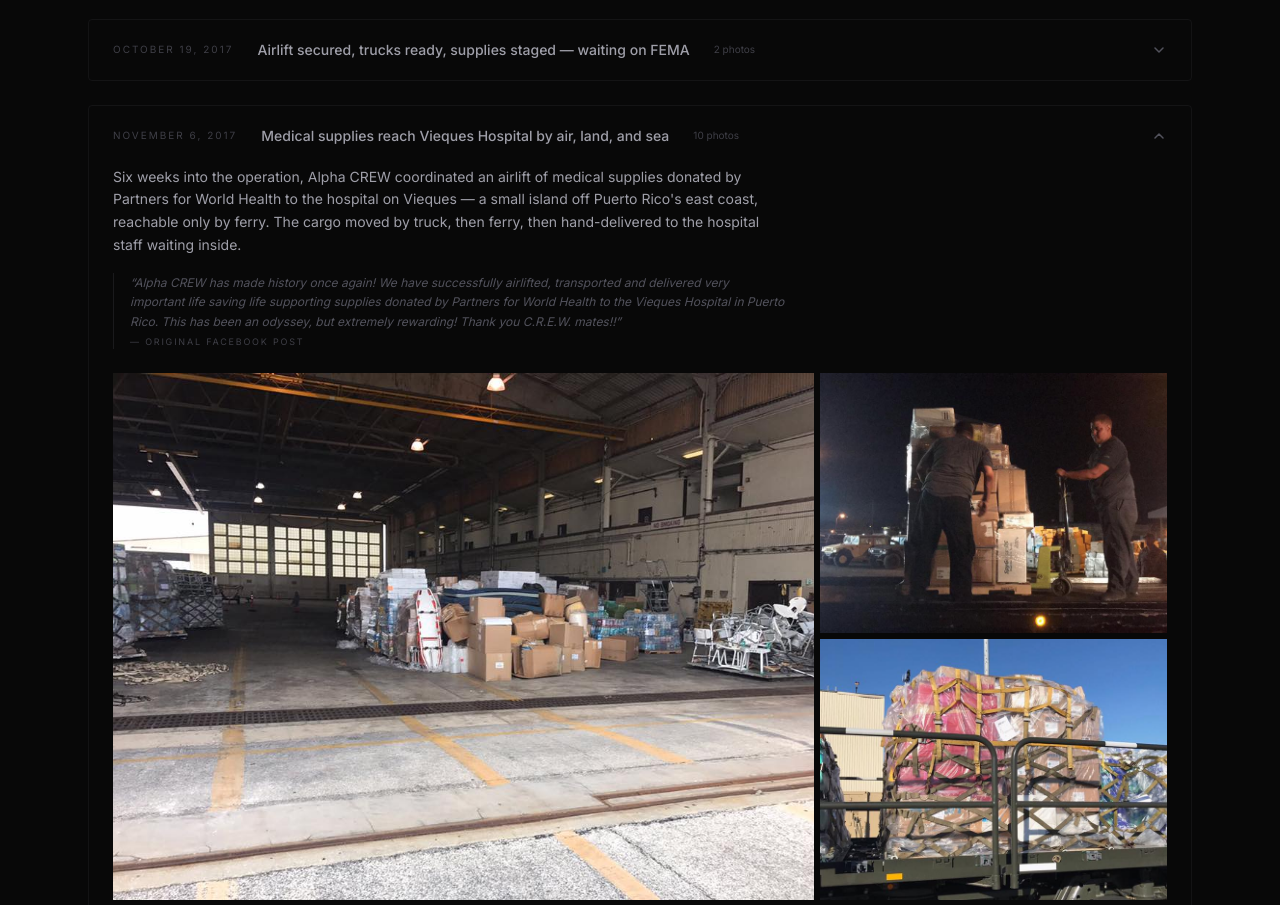
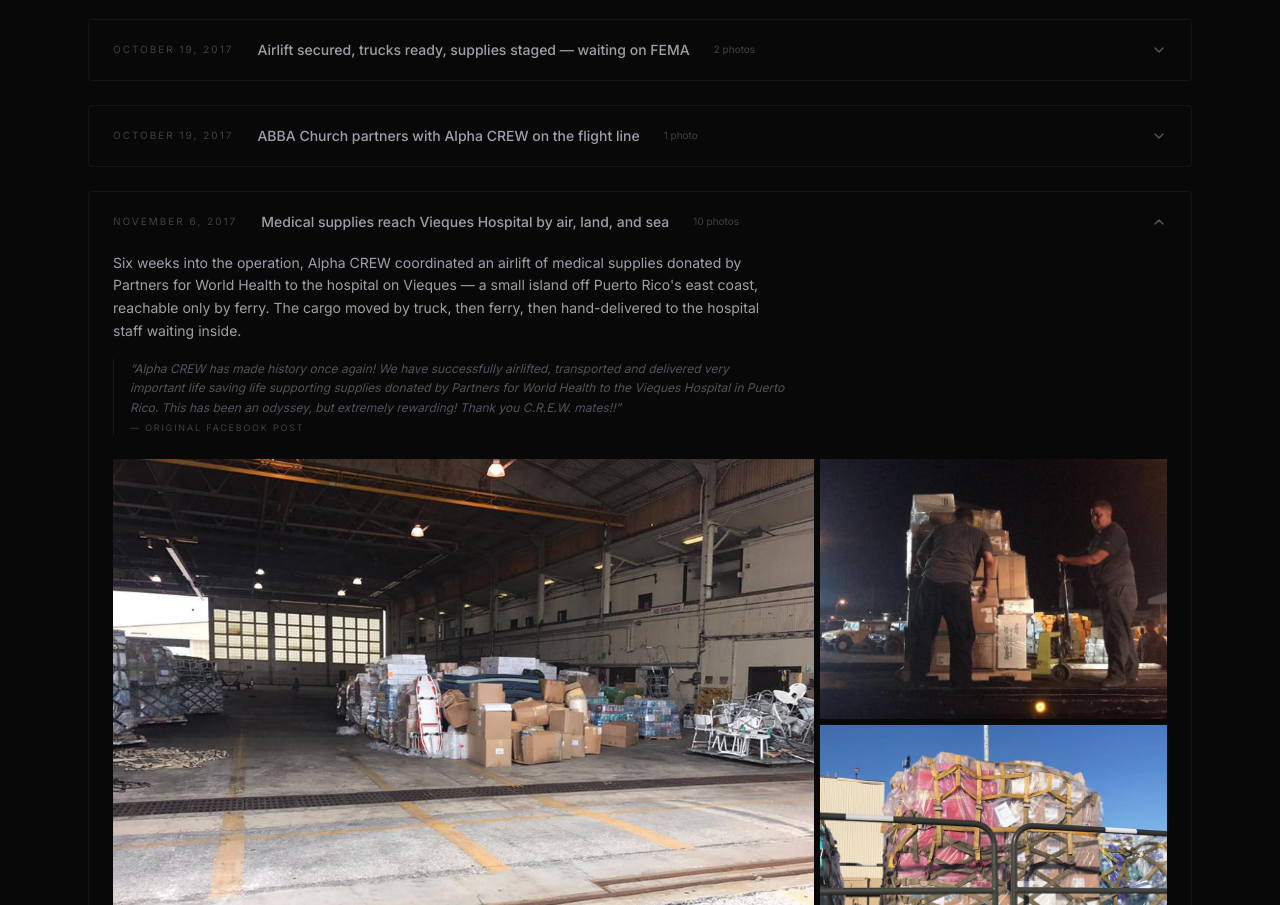
Before and after one commit to durenjoey/alphacrew, a Next.js app: page / in a window 1280 px wide. Shown: the part 7120-8025 px from the top of the page. Built offline with nearby package versions, Linux system fonts and the light colour scheme.

Commit message:
Add October 19 ABBA Church partnership entry
Pastor Evelyn Martinez and family from Tampa visit the flight line
with founder Joseph Duren.

Co-Authored-By: Claude Opus 4.6 <noreply@anthropic.com>

```diff
--- a/src/data/gallery.ts
+++ b/src/data/gallery.ts
@@ -832,6 +832,20 @@ export const galleryEntries: GalleryEntry[] = [
     ],
   },
   {
+    date: "October 19, 2017",
+    title: "ABBA Church partners with Alpha CREW on the flight line",
+    narrative:
+      "Pastor Evelyn Martinez, her husband Luis A. Martinez, and niece Glorianne Ruiz from ABBA — La Casa De Mi Padre in Tampa visited the staging area and met with founder Joseph Duren on the flight line. Faith communities were becoming key partners in the relief effort, connecting Alpha CREW with congregations and families across Puerto Rico who needed help the most.",
+    caption:
+      "Pastor Evelyn Martinez, husband Luis A. Martinez, and niece Glorianne Ruiz from ABBA — La Casa De Mi Padre in Tampa with our founder, Joseph Duren.",
+    photos: [
+      {
+        src: "abba-church-flight-line-group.jpg",
+        alt: "Luis Martinez, Pastor Evelyn Martinez, Joseph Duren in uniform, and Glorianne Ruiz standing together on the flight line with a C-130 in the background",
+      },
+    ],
+  },
+  {
     date: "November 6, 2017",
     title: "Medical supplies reach Vieques Hospital by air, land, and sea",
     narrative:
```
Also changed, not shown: public/assets/photos/abba-church-flight-line-group.jpg (added).
